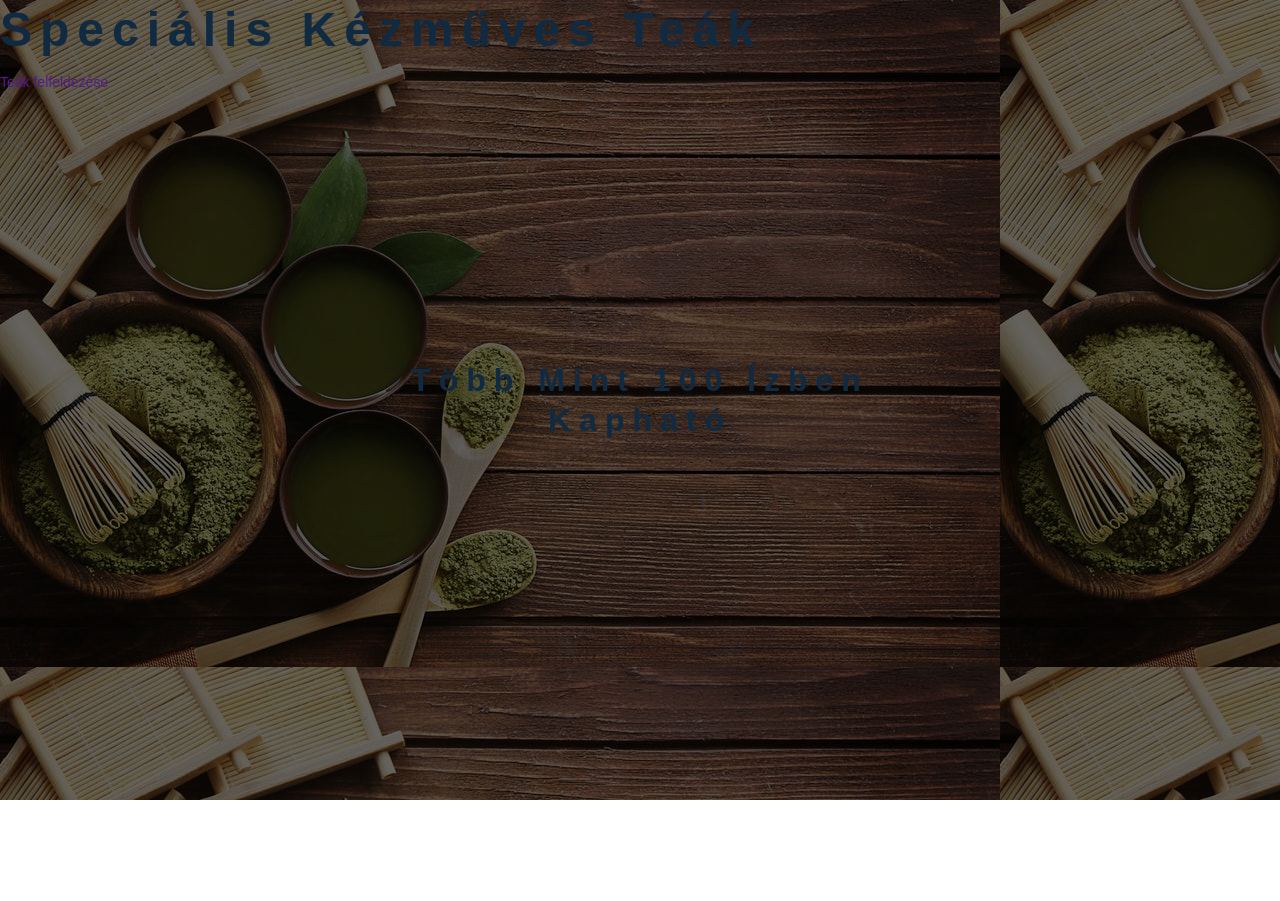
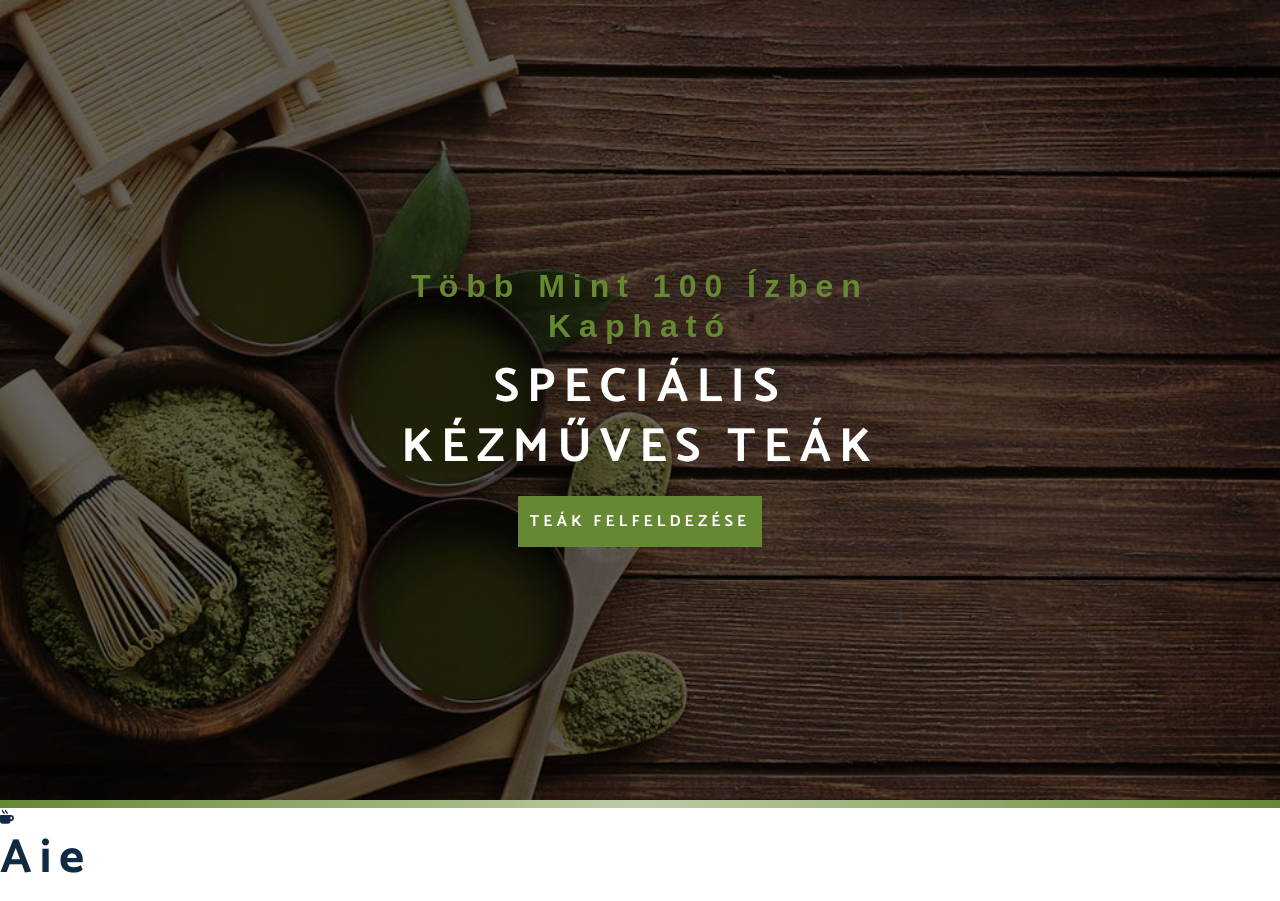
Before and after one commit to AlmosALT/tea, a plain HTML site: page index.html in a window 1280 px wide. Before the commit the page ends 800 px from the top, so only its background shows below. Drawn offline with Linux system fonts and the light colour scheme; some icons are missing; a web font is replaced by a local one.

Commit message:
add bg, text, and shit

```diff
--- a/index.html
+++ b/index.html
@@ -1,19 +1,32 @@
 <!DOCTYPE html>
 <html lang="en">
+<style>
+    @import url('https://fonts.googleapis.com/css2?family=Catamaran:wght@700&family=Grand+Hotel&display=swap');
+</style>
 <head>
     <meta charset="UTF-8">
     <meta http-equiv="X-UA-Compatible" content="IE=edge">
     <link rel="stylesheet" href="style.css">
     <title>Document</title>
+    <link href="//netdna.bootstrapcdn.com/twitter-bootstrap/2.3.2/css/bootstrap-combined.no-icons.min.css" rel="stylesheet">
+<link href="//netdna.bootstrapcdn.com/font-awesome/3.2.1/css/font-awesome.css" rel="stylesheet">
+
     </head>
 </head>
 <body>
     <header class="header">
-        <div>
-            <h2 class="cim">Több mint 100 ízben kapható</h2>
-            <h1>Speciális kézműves teák</h1>
+        <div class="cim">
+            <h2 >Több mint 100 ízben kapható</h2>
+            <h1>Speciális<br>kézműves teák</h1>
             <a href="">Teák felfeldezése</a>
         </div>
     </header>
+    <div class="spacer"></div>
+    <div class="props">
+        <div class="prop">
+            <i class="fa-solid fa-mug-hot"></i>
+            <h1>aie</h1>
+        </div>
+    </div>
 </body>
 </html>
--- a/style.css
+++ b/style.css
@@ -49,13 +49,11 @@ font-size: 0.875rem;
 
 header {
     min-height: 100vh;
-    background: url(images/main-bcg.jpeg);
-    background-position: center;
-    background-repeat: no-repeat;
-    background-size: cover;
     background:
         linear-gradient(rgba(0, 0, 0, 0.6), rgba(0, 0, 0, 0.6)),
-        url(static/main-bcg.jpeg);
+        url(static/main-bcg.jpeg) no-repeat;
+    background-size: cover;
+    background-position: center;
 }
 
 header .cim {
@@ -65,3 +63,31 @@ header .cim {
     left: 50%;
     transform: translate(-50%, -50%)
 }
+
+header .cim h2 {
+    font-family: var(--ff-secondary);
+    color: var(--clr-primary)
+}
+
+header .cim h1 {
+    font-family: var(--ff-primary);
+    color: var(--clr-white);
+    text-transform:uppercase;
+    margin-bottom: 2rem;
+}
+
+header .cim a {
+    font-family: var(--ff-primary);
+    color: var(--clr-white);
+    text-transform:uppercase;
+    font-size:1rem;
+    font-weight: 700;
+    background-color: var(--clr-primary);
+    padding: 0.75rem;
+    letter-spacing: 0.25rem;
+}
+
+.spacer {
+    height:0.5rem;
+    background: linear-gradient(to right, var(--clr-primary), var(--clr-primary-light), var(--clr-primary));
+}
```
